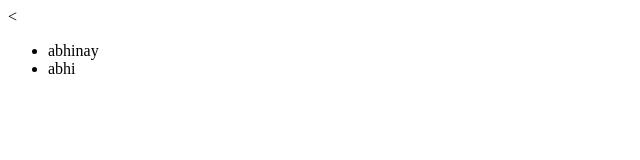
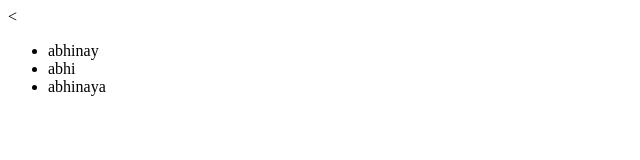
Before and after one commit to abhinaypandey/Testgit, a plain HTML site: page index.html in a window 1280 px wide. Shown: the full height of the page, 0-640 px from the left. Drawn offline with Linux system fonts and the light colour scheme.

Commit message:
new changes in index.html

```diff
--- a/index.html
+++ b/index.html
@@ -8,6 +8,7 @@
 		<<ul>
 			<li>abhinay</li>
 			<li>abhi</li>
+			<li>abhinaya</li>
 		</ul>
 	</div>
 </body>
```
